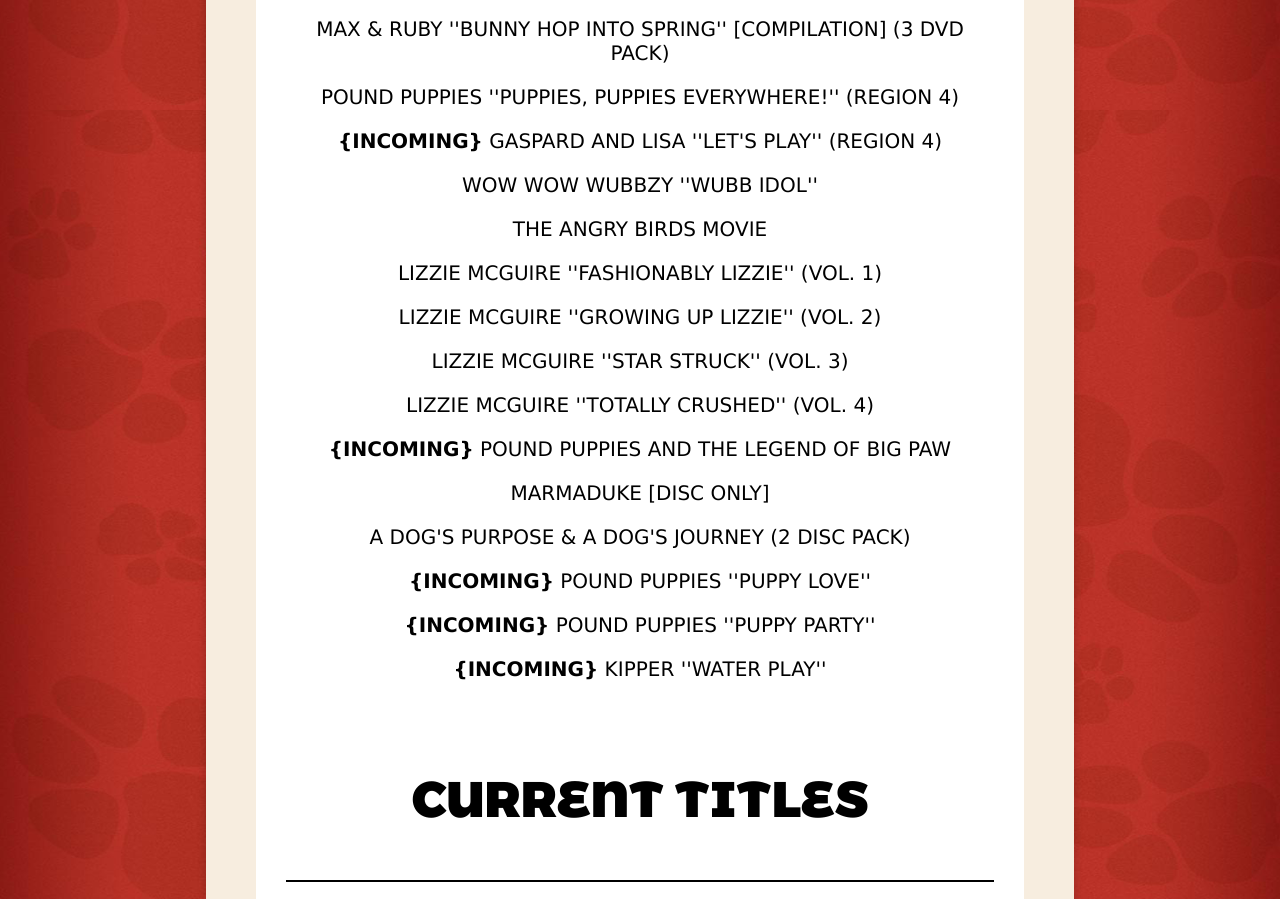
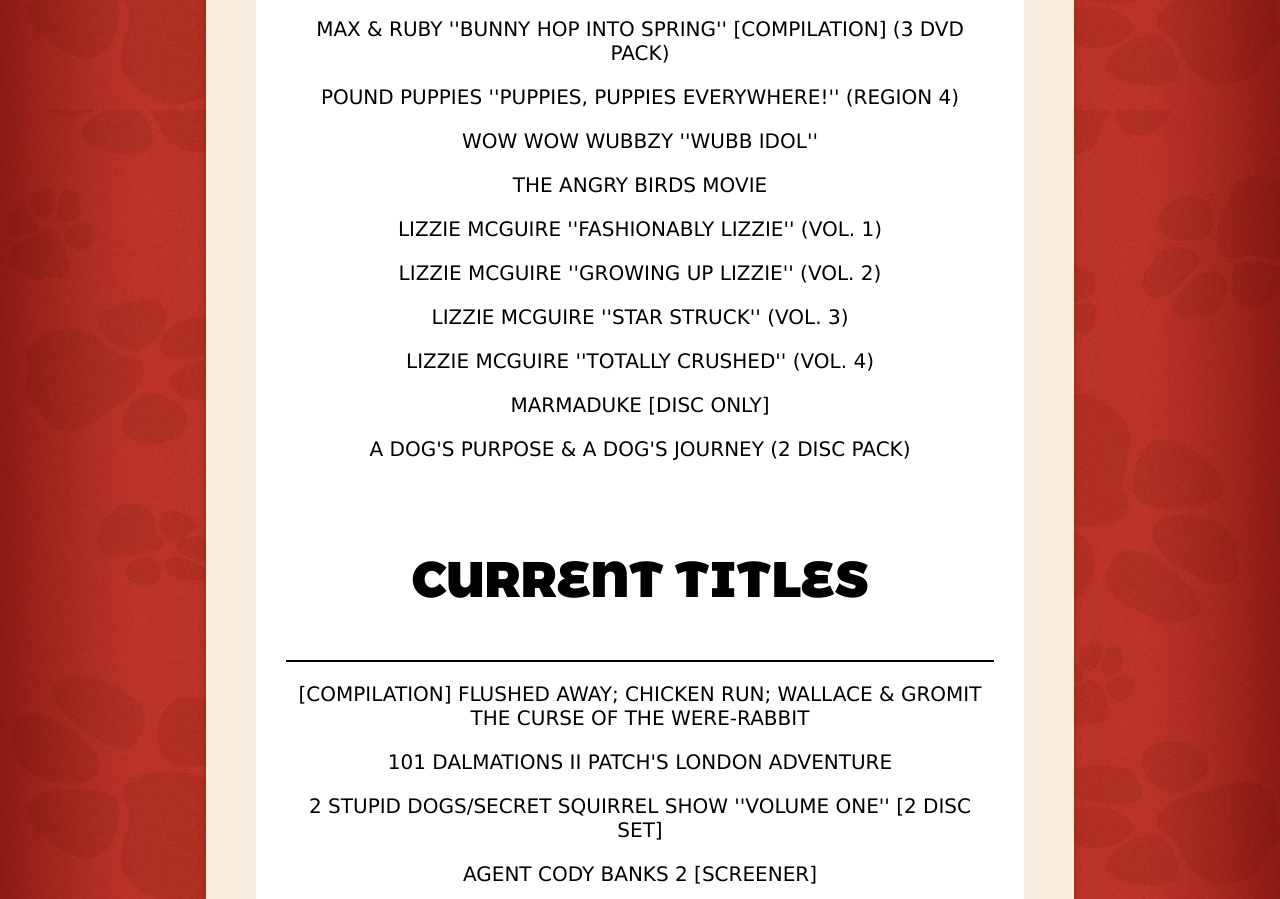
Before and after one commit to Gionni0820/crap, a plain HTML site: page other/dvdlist.htm in a window 1280 px wide. Shown: the part 1490-2389 px from the top of the page. Drawn offline with Linux system fonts and the light colour scheme; a web font is replaced by a local one.

Commit message:
Update dvdlist.htm

```diff
--- a/other/dvdlist.htm
+++ b/other/dvdlist.htm
@@ -70,19 +70,19 @@
 <p>MADELINE ''MADELINE THE STAR''</p>
 <p>MAX & RUBY ''BUNNY HOP INTO SPRING'' [COMPILATION] (3 DVD PACK)</p>
 <p>POUND PUPPIES ''PUPPIES, PUPPIES EVERYWHERE!'' (REGION 4)</p>
-<p><b>{INCOMING}</b> GASPARD AND LISA ''LET'S PLAY'' (REGION 4)</p>
+<!-- <p><b>{INCOMING}</b> GASPARD AND LISA ''LET'S PLAY'' (REGION 4)</p> -->
 <p>WOW WOW WUBBZY ''WUBB IDOL''</p>
 <p>THE ANGRY BIRDS MOVIE</p>
 <p>LIZZIE MCGUIRE ''FASHIONABLY LIZZIE'' (VOL. 1)</p>
 <p>LIZZIE MCGUIRE ''GROWING UP LIZZIE'' (VOL. 2)</p>
 <p>LIZZIE MCGUIRE ''STAR STRUCK'' (VOL. 3)</p>
 <p>LIZZIE MCGUIRE ''TOTALLY CRUSHED'' (VOL. 4)</p>
-<p><b>{INCOMING}</b> POUND PUPPIES AND THE LEGEND OF BIG PAW </p>
+<!-- <p><b>{INCOMING}</b> POUND PUPPIES AND THE LEGEND OF BIG PAW </p> -->
 <p>MARMADUKE [DISC ONLY]</p>
 <p>A DOG'S PURPOSE & A DOG'S JOURNEY (2 DISC PACK)</p>
-<p><b>{INCOMING}</b> POUND PUPPIES ''PUPPY LOVE''</p>
-<p><b>{INCOMING}</b> POUND PUPPIES ''PUPPY PARTY''</p>
-<p><b>{INCOMING}</b> KIPPER ''WATER PLAY''</p>
+<!--<p><b>{INCOMING}</b> POUND PUPPIES ''PUPPY LOVE''</p> -->
+<!--<p><b>{INCOMING}</b> POUND PUPPIES ''PUPPY PARTY''</p> -->
+<!--<p><b>{INCOMING}</b> KIPPER ''WATER PLAY''</p> -->
 
 <br>
 <h3 style="color: black; font-size: 50px;">CURRENT TITLES</h3>
```
